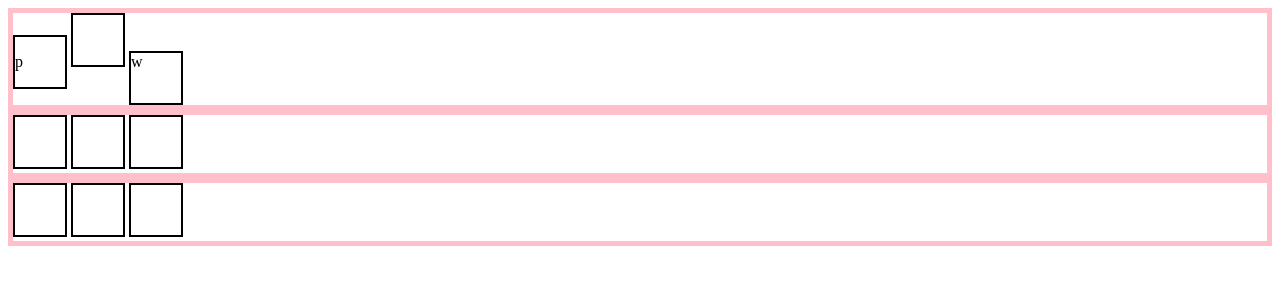
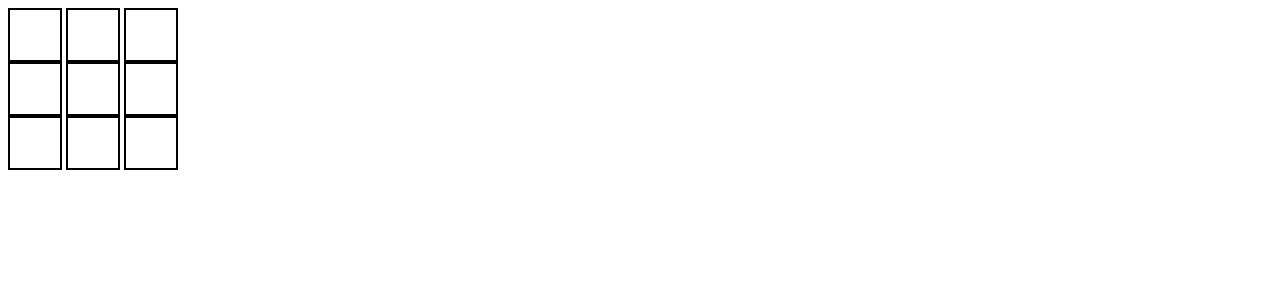
Before and after one commit to rculton/tic-tac-toe, a plain HTML site: page index.html in a window 1280 px wide. Drawn offline with Linux system fonts and the light colour scheme.

Commit message:
Image Implement, reverted structures

```diff
--- a/css/styles.css
+++ b/css/styles.css
@@ -1,5 +1,5 @@
 div{
-    border: 5px solid pink;
+
 }
 
 .box{
@@ -11,32 +11,7 @@ div{
     padding: 0px;
     margin: 0px;
 }
-
-
-#box1{
-
-}
-#box2{
-
-}
-#box3{
-
-}
-#box4{
-
-}
-#box5{
-
-}
-#box6{
-
-}
-#box7{
-
-}
-#box8{
-
-}
-#box9{
-
-}
+ img{
+     width: 46px;
+     height: 46px;
+ }
--- a/index.html
+++ b/index.html
@@ -9,21 +9,28 @@
 </head>
 <body>
     <!--Tic-Tac-Toe is a 3x3 box -->
-        <div id="toprow">
-            <span class="box" id="box3"><p>p</p></span>
-            <span class="box" id="box1"><p></p></span>
-            <span class="box" id="box2">w</span>
+
+
+
+
+
+    <div id="toprow">
+            <span class="box" id="box3"><img src="images/whitespace.jpeg" alt=""></span>
+            <span class="box" id="box1"><img src="images/whitespace.jpeg" alt=""></span>
+            <span class="box" id="box2"><img src="images/whitespace.jpeg" alt=""></span>
         </div>
         <div id="midrow">
-            <span class="box" id="box4"></span>
-            <span class="box" id="box5"></span>
-            <span class="box" id="box6"></span>
+            <span class="box" id="box4"><img src="images/whitespace.jpeg" alt=""></span>
+            <span class="box" id="box5"><img src="images/whitespace.jpeg" alt=""></span>
+            <span class="box" id="box6"><img src="images/whitespace.jpeg" alt=""></span>
         </div>
         <div id="botrow">
-            <span class="box" id="box7"></span>
-            <span class="box" id="box8"></span>
-            <span class="box" id="box9"></span>
+            <span class="box" id="box7"><img src="images/whitespace.jpeg" alt=""></span>
+            <span class="box" id="box8"><img src="images/whitespace.jpeg" alt=""></span>
+            <span class="box" id="box9"><img src="images/whitespace.jpeg" alt=""></span>
         </div>
 
+
+        <script></script>
 </body>
 </html>
```
